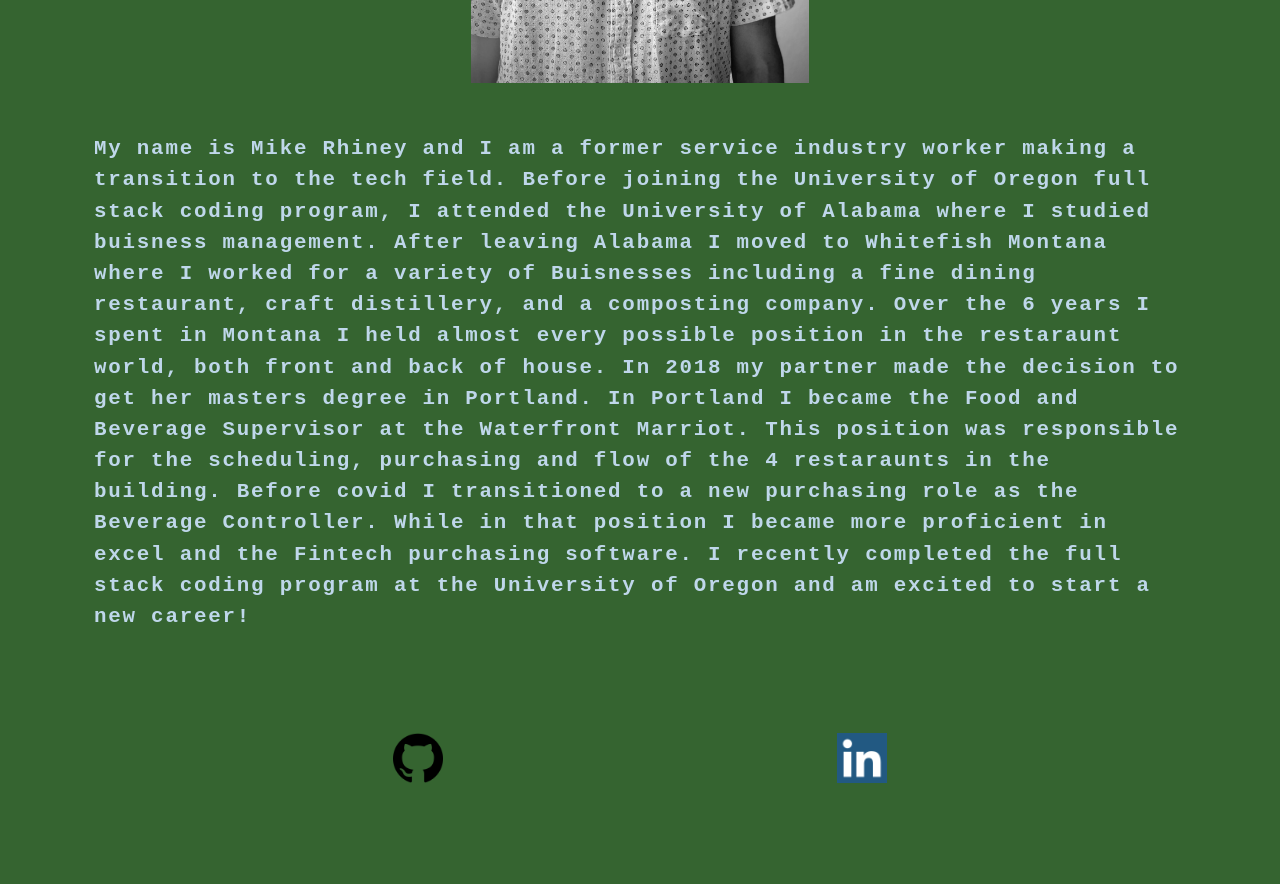
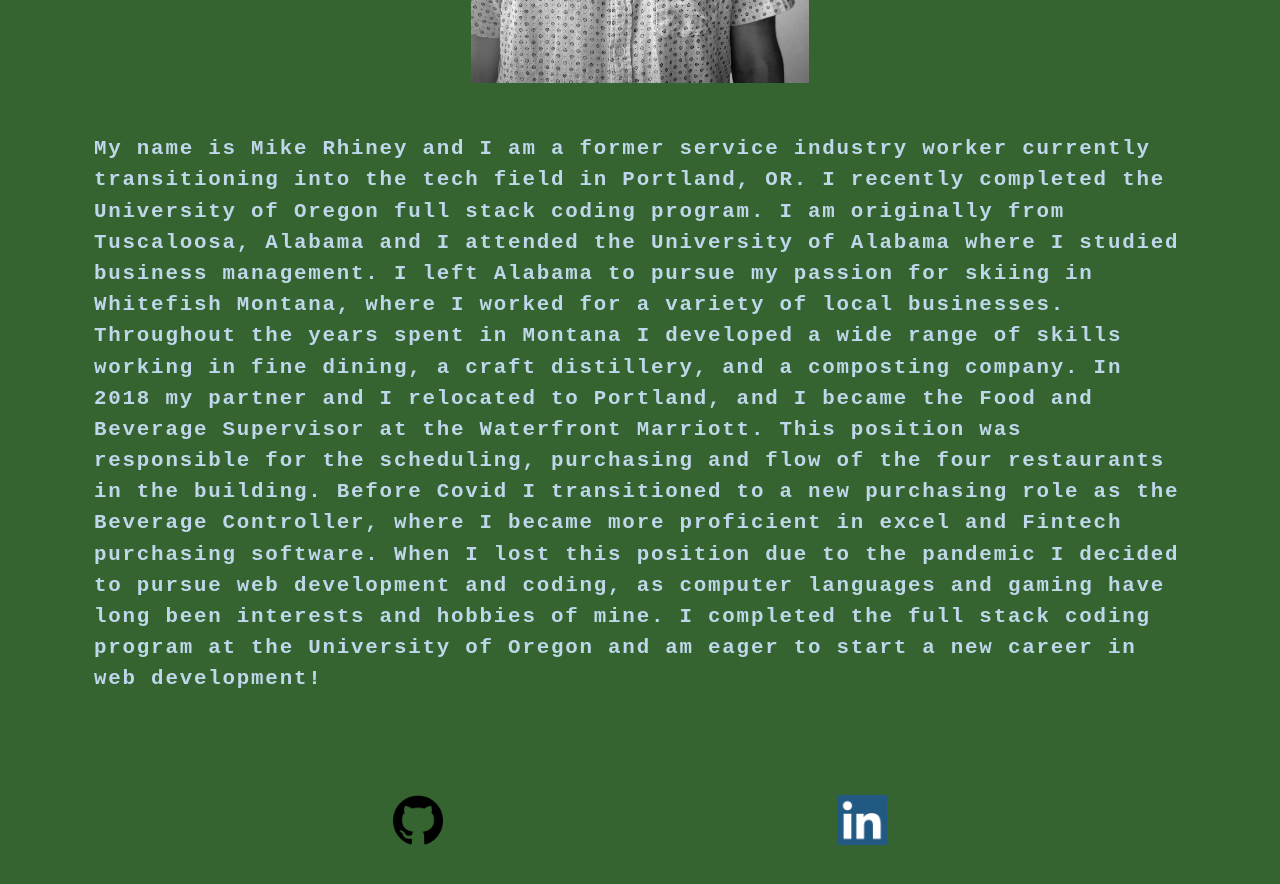
Before and after one commit to rhineyman/reactportfolio, a React (Create React App) app: page / in a window 1280 px wide. Shown: the part 640-1524 px from the top of the page. Before the commit the page ends 1482 px from the top, so only its background shows below. Built offline with nearby package versions, Linux system fonts and the light colour scheme.

Commit message:
about me change

```diff
--- a/src/components/About.js
+++ b/src/components/About.js
@@ -15,17 +15,9 @@ function About() {
 			</div>
 			<div>
 				<p>
-					My name is Mike Rhiney and I am a former service industry worker making a transition to the tech
-					field. Before joining the University of Oregon full stack coding program, I attended the University of Alabama
-					where I studied buisness management. After leaving Alabama I moved to Whitefish Montana where I
-					worked for a variety of Buisnesses including a fine dining restaurant, craft distillery, and a
-					composting company. Over the 6 years I spent in Montana I held almost every possible position in the restaraunt world, both front and back of house.
-					In 2018 my partner made the decision to get her masters	degree in Portland. In Portland I became the Food and Beverage Supervisor at
-					the Waterfront Marriot. This position was responsible for the scheduling, purchasing and flow of the
-					4 restaraunts in the building. Before covid I transitioned to a new purchasing role as the Beverage
-					Controller. While in that position I became more proficient in excel and the Fintech
-					purchasing software. I recently completed the full stack coding program at the University of Oregon and
-					am excited to start a new career!
+					My name is Mike Rhiney and I am a former service industry worker currently transitioning into the tech field in Portland, OR.  I recently completed the University of Oregon full stack coding program.  I am originally from Tuscaloosa, Alabama and I attended the University of Alabama where I studied business management.  I left Alabama to pursue my passion for skiing in Whitefish Montana, where I worked for a variety of local businesses.  Throughout the years spent in Montana I developed a wide range of skills working in fine dining, a craft distillery, and a composting company.  In 2018 my partner and I relocated to Portland, and I became the
+					Food and Beverage Supervisor at the Waterfront Marriott.  This position was responsible for the scheduling, purchasing and flow of the four restaurants in the building. Before Covid I transitioned to a new purchasing role as the Beverage Controller, where I became more proficient in excel and Fintech purchasing software.  When I lost this position due to the pandemic I decided to pursue web development and coding, as computer languages and gaming have long been interests and hobbies of mine.  I completed the full stack coding program at the University of Oregon and am eager to start a new career in web development!
+
 				</p>
 			</div>
 		</section>
```
